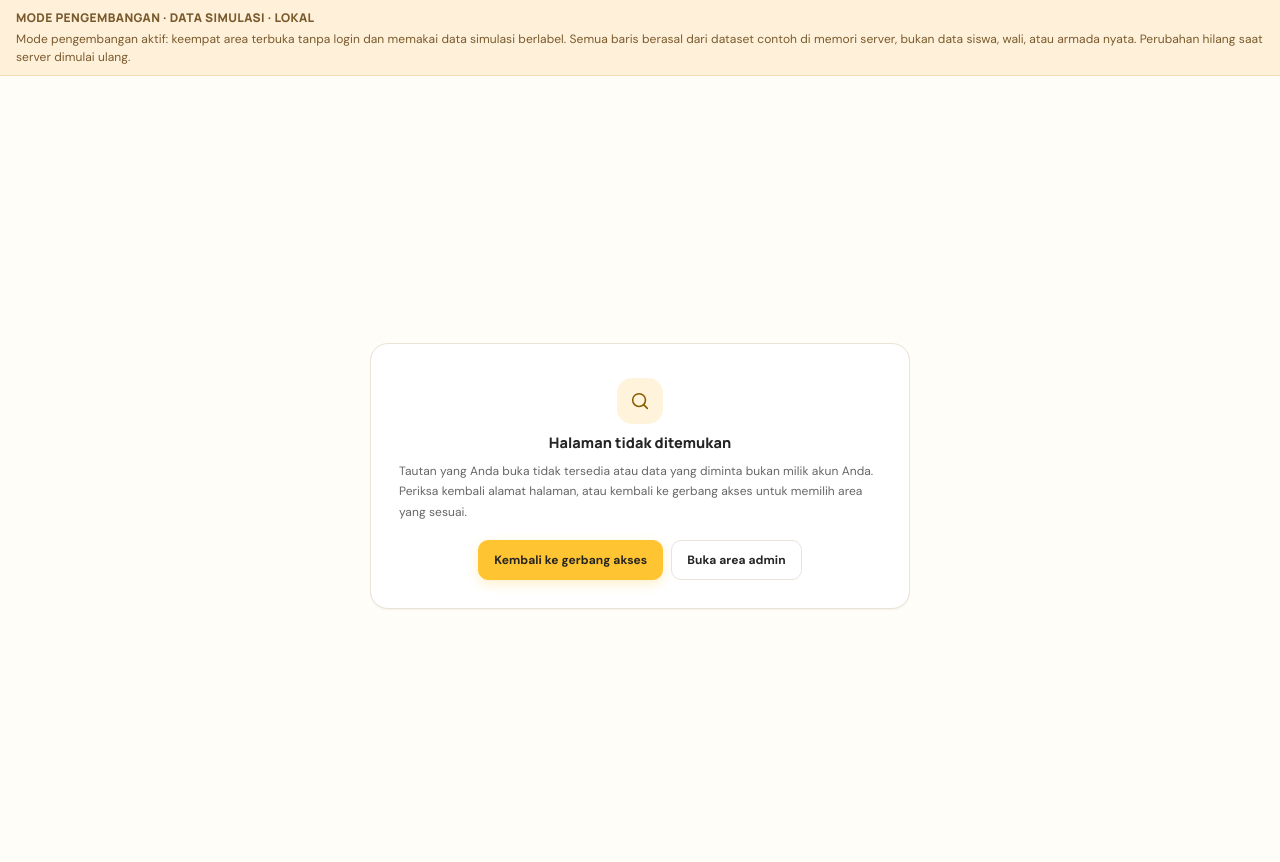
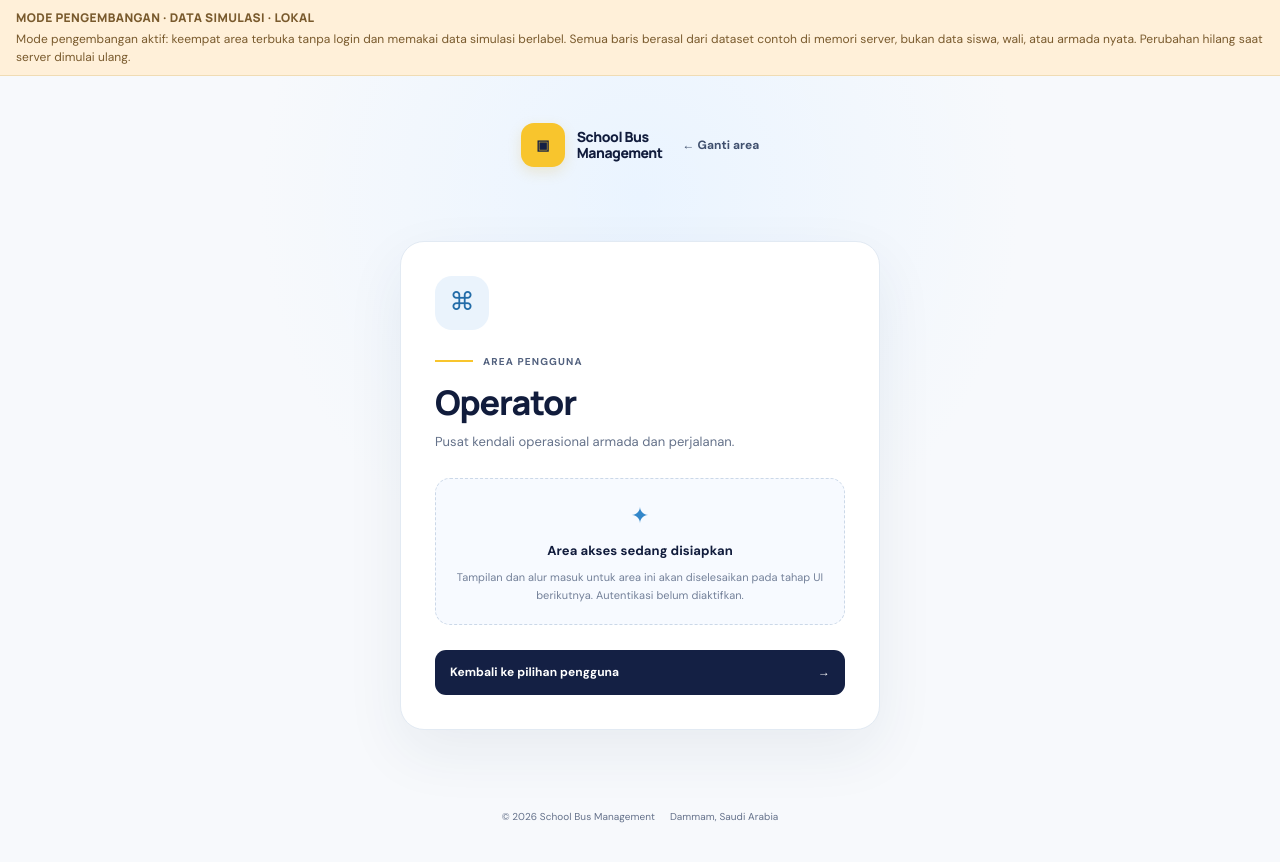
Before and after one commit to irusandi-hub/school-bus-management, a Next.js app: page /akses/operator in a window 1280 px wide. Before the commit this address had no page. Shown: the top 862 px of the page. Built offline with nearby package versions, Linux system fonts and the light colour scheme.

Commit message:
feat(access): add role-specific UI placeholder without auth

```diff
--- /dev/null
+++ b/app/akses/[peran]/page.tsx
@@ -0,0 +1,41 @@
+import Link from "next/link";
+import { notFound } from "next/navigation";
+import type { Metadata } from "next";
+
+const areas = {
+  operator: { title: "Operator", subtitle: "Pusat kendali operasional armada dan perjalanan.", icon: "⌘" },
+  pengemudi: { title: "Pengemudi", subtitle: "Akses tugas harian, navigasi, dan informasi penjemputan.", icon: "➤" },
+  wali: { title: "Orang Tua/Wali", subtitle: "Akses informasi dan pemantauan perjalanan anak.", icon: "⌂" },
+} as const;
+
+type Area = keyof typeof areas;
+
+export const metadata: Metadata = { title: "Akses Pengguna | School Bus Management" };
+
+export default async function RoleAccessPage({ params }: { params: Promise<{ peran: string }> }) {
+  const { peran } = await params;
+  if (!(peran in areas)) notFound();
+  const area = areas[peran as Area];
+
+  return (
+    <main className="sbm-access-page">
+      <header className="sbm-header">
+        <Link href="/" className="sbm-brand"><span className="sbm-mark">▣</span><span>School Bus<br/>Management</span></Link>
+        <Link href="/pilih-peran" className="sbm-back">← Ganti area</Link>
+      </header>
+      <section className="sbm-access-card">
+        <span className={`sbm-chooser-icon ${peran}`}>{area.icon}</span>
+        <p className="sbm-eyebrow"><i/> AREA PENGGUNA</p>
+        <h1>{area.title}</h1>
+        <p>{area.subtitle}</p>
+        <div className="sbm-access-placeholder">
+          <span>✦</span>
+          <strong>Area akses sedang disiapkan</strong>
+          <small>Tampilan dan alur masuk untuk area ini akan diselesaikan pada tahap UI berikutnya. Autentikasi belum diaktifkan.</small>
+        </div>
+        <Link href="/pilih-peran" className="sbm-role-action">Kembali ke pilihan pengguna <span>→</span></Link>
+      </section>
+      <footer className="sbm-footer"><span>© 2026 School Bus Management</span><span>Dammam, Saudi Arabia</span></footer>
+    </main>
+  );
+}
```
